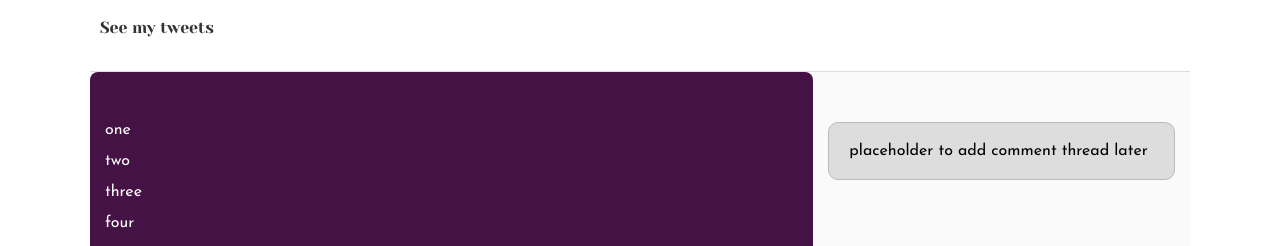
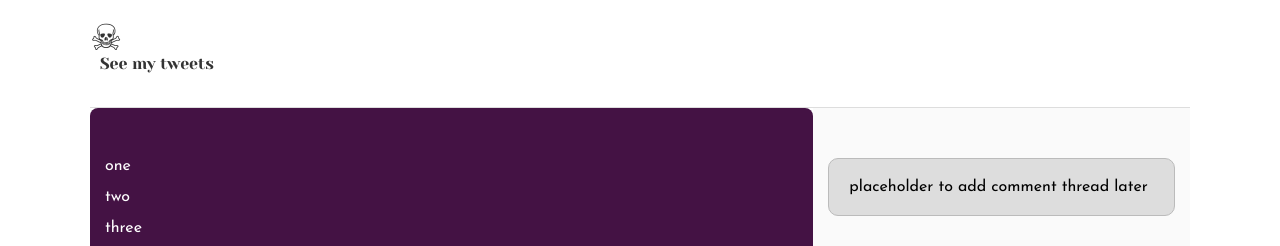
Before and after one commit to krayetor/alx_html_css, a plain HTML site: page css_basic/index.html in a window 1280 px wide. Shown: the top 246 px of the page. Drawn offline with Linux system fonts and the light colour scheme.

Commit message:
update to index.html

```diff
--- a/css_basic/index.html
+++ b/css_basic/index.html
@@ -10,6 +10,7 @@
 <body attribute class="works_on_smartphone">
     <header>
         <ul>
+            <li class="logo">&#9760;</li>
             <li>
                 <p>
                     <a href="tweets.html">See my tweets</a>
```
